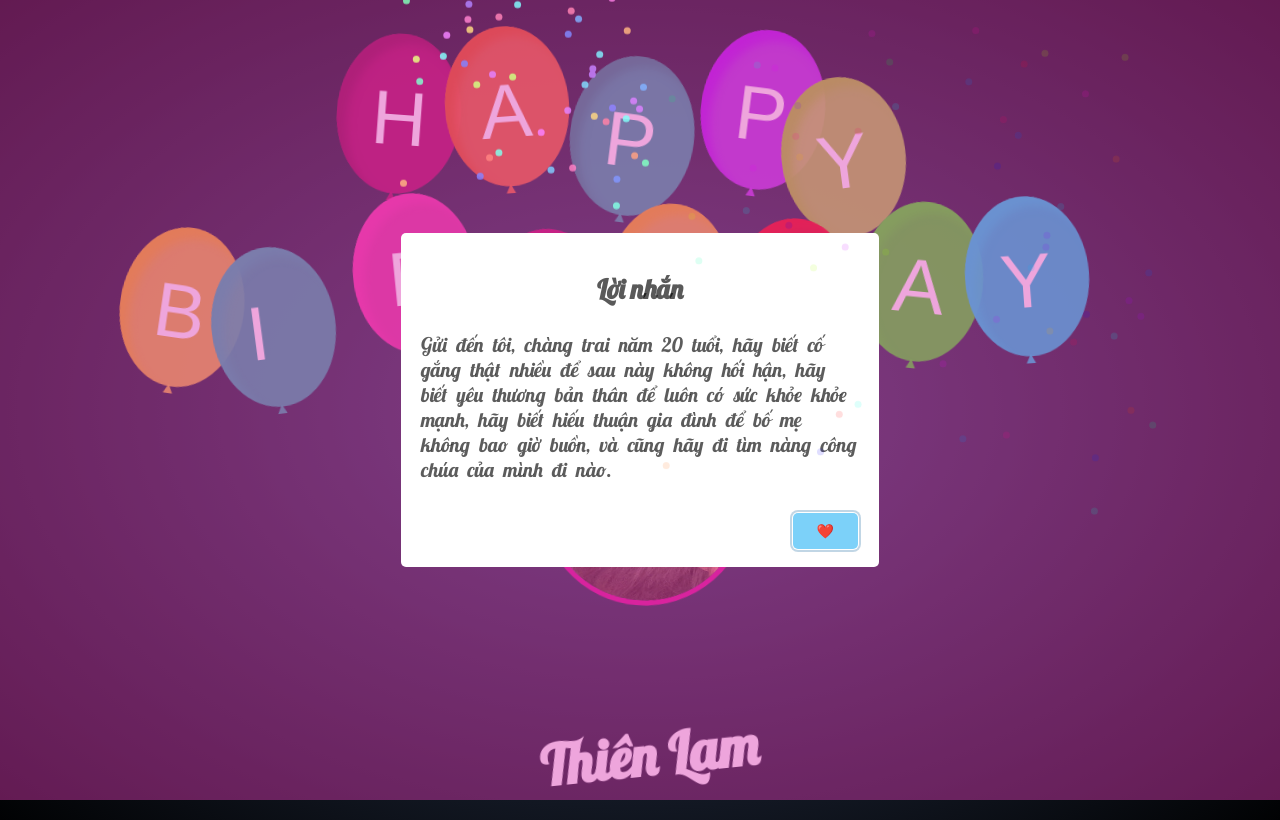
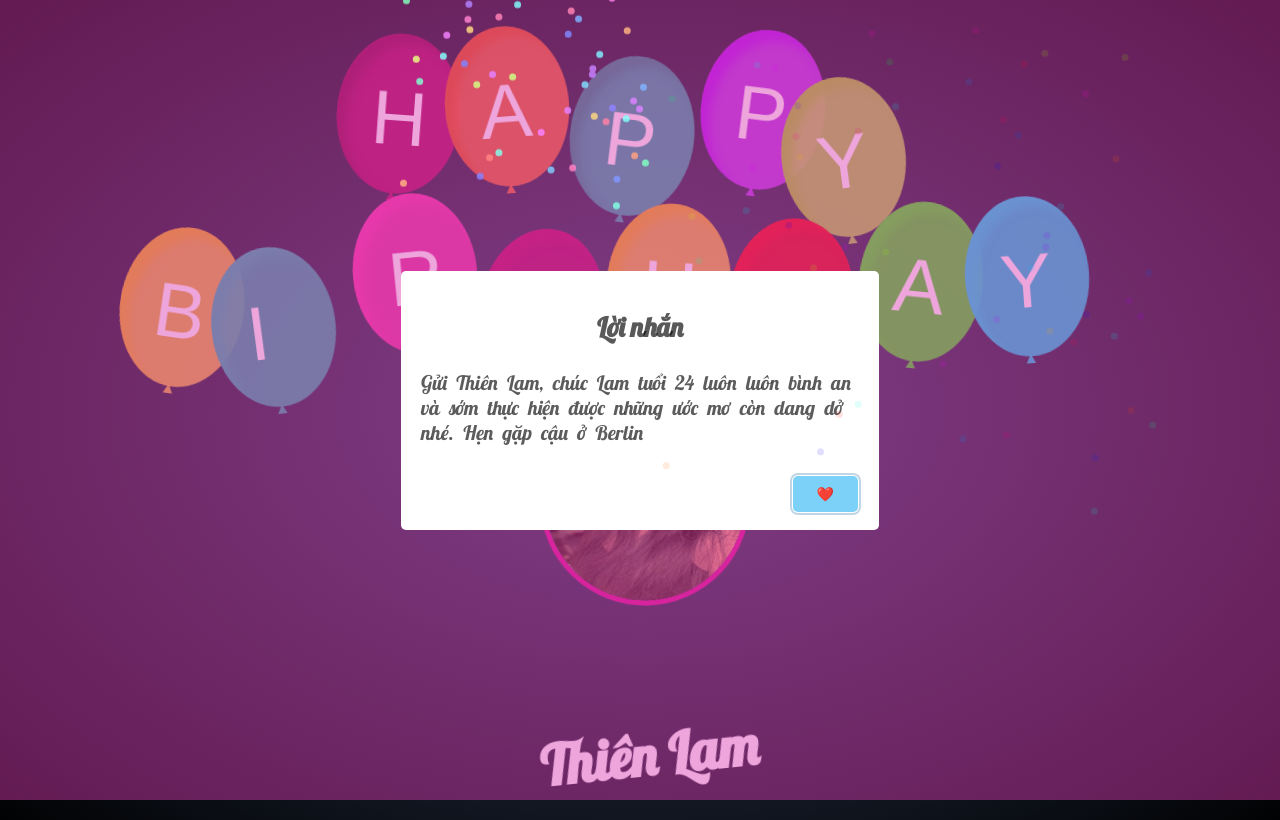
Before and after one commit to nguyenchihuy1412/nguyenchihuy1412.github.io, a plain HTML site: page MyBirthday/MyBirthday.html in a window 1280 px wide. Both pictures are taken after a click on the element "Thiên Lam". Drawn offline with nearby package versions, Linux system fonts and the light colour scheme; a web font is replaced by a local one.

Commit message:
Update MyBirthday

```diff
--- a/MyBirthday/MyBirthday.html
+++ b/MyBirthday/MyBirthday.html
@@ -82,7 +82,7 @@
                 // 6. Lời nhắn hiện ra khi bấm vào tên hoặc avatar
                 swal({
                     title: "Lời nhắn", // Tiêu đề của popup
-                    text: "Gửi đến tôi, chàng trai năm 20 tuổi, hãy biết cố gắng thật nhiều để sau này không hối hận, hãy biết yêu thương bản thân để luôn có sức khỏe khỏe mạnh, hãy biết hiếu thuận gia đình để bố mẹ không bao giờ buồn, và cũng hãy đi tìm nàng công chúa của mình đi nào.", // Nội dung lời nhắn
+                    text: "Gửi Thiên Lam, chúc Lam tuổi 24 luôn luôn bình an và sớm thực hiện được những ước mơ còn dang dở nhé. Hẹn gặp cậu ở Berlin", // Nội dung lời nhắn
                     button: {
                         text: "❤️️",
                     },
```
